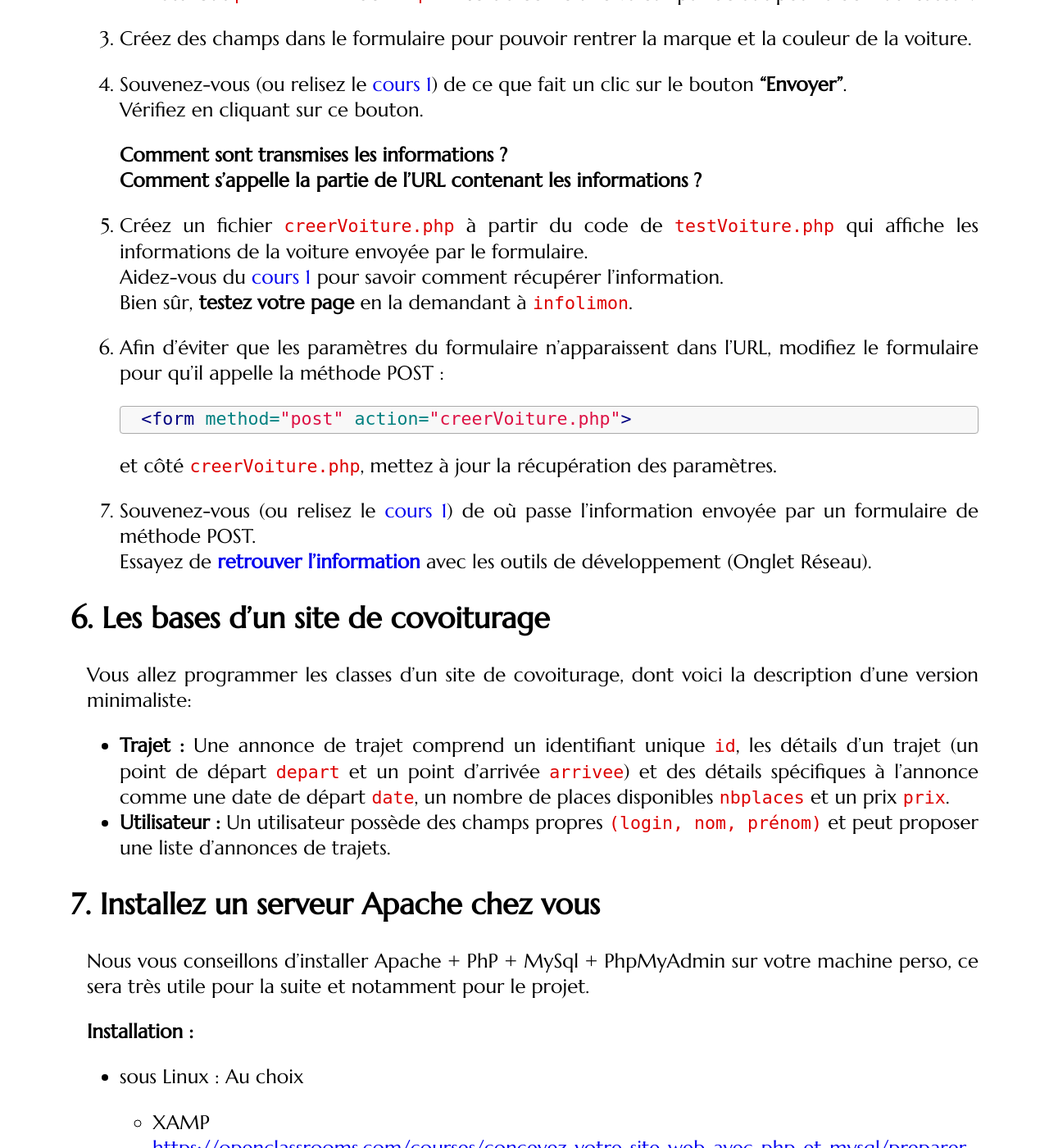
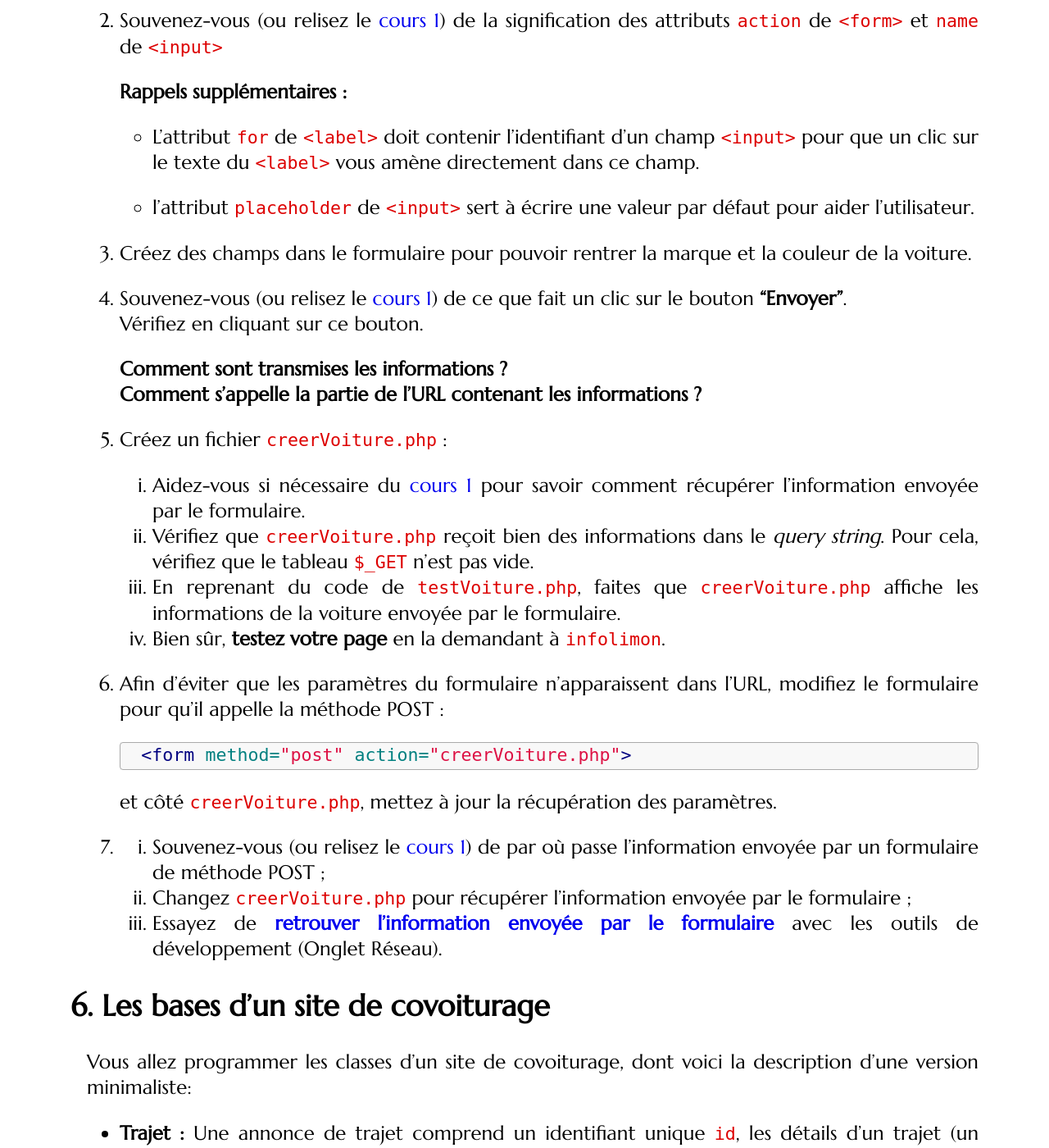
Before and after one commit to romainlebreton/R3.01-DeveloppementWeb, a Jekyll site: the page built from tutorials/tutorial1.md, in a window 1280 px wide and 1400 px high, scrolled down 12454 px. Shown: the whole window at 82% size. Built offline with Jekyll 4.4.1, drawn with Linux system fonts in a browser that asks for light colours; some web fonts are replaced; some of the changed text lies outside the part shown.

Commit message:
Remarques de Auréline

````diff
--- a/tutorials/tutorial1.md
+++ b/tutorials/tutorial1.md
@@ -5,44 +5,12 @@ layout: tutorial
 ---
 
 <!--
-FAIRE UNE PRESENTATION GLOBALE DU MODULE, DE SON EVALUATION, EDT PREVISIONNEL, COEFFICIENT
--->
-
-<!--
-Dire un mot sur les chaînes de caractères et
-require ? (cf tut1-complement)
-
-CORRIGER LES LIENS VERS tut1-complement ...
--->
-
-<!--
-
-Rajouter un exercice qui fait écrire un lien HTML en PHP avec une partie variable.
-Genre:
-
-Un formulaire où on rentre le nom et l'adresse d'un lien et qui crée le lien
-
-OU
-
-$liens = array("index","contact") et crée le menu
-
-OU
-
-Créer un lien de type GET
-
-Leur faire regarder l'onglet Réseau pour voir la requête GET
--->
-
-<!--
-Parler de var_dump ou print_r
--->
-
-<!--
 Reprendre le fil rouge de site de covoiturage
 -->
 
 <!--
-Plus d'indications sur l'installation
+Présentez les getter et setter génériques à l'aide de $objet->$attr_name
+http://php.net/manual/en/language.oop5.php
 -->
 
 ## Méthodologie
@@ -400,14 +368,25 @@ Les tableaux en PHP peuvent aussi s'indexer par des entiers ou des chaînes de c
 
 3. Faisons maintenant la même chose mais avec un tableau associatif `voiture`:
 
-   * Créez un tableau `voiture` contenant trois clés `"marque"`, `"couleur"` et
+   * Créez un tableau `$voiture` contenant trois clés `"marque"`, `"couleur"` et
    `"immatriculation"` et les valeurs de votre choix ;
 
-   * Mettez à jour votre code PHP pour afficher le contenu du tableau
+   * Utilisez l'un des affichages de débogage (*e.g.* `var_dump`) pour vérifier
+     que vous avez bien rempli votre tableau ;
+
+   * Affichez le contenu de la "voiture-tableau" au même format HTML
+
+   ```html
+   <p> Voiture 256AB34 de marque Renault (couleur bleu) </p>
+   ```
 
 4. Maintenant nous souhaitons afficher une liste de voitures :
 
-   * Créez une liste (un tableau indexé par des entiers) `$voitures` de quelques voitures
+   * Créez une liste (un tableau indexé par des entiers) `$voitures` de quelques
+     "voitures-tableaux" ;
+
+   * Utilisez l'un des affichages de débogage (*e.g.* `var_dump`) pour vérifier
+     que vous avez bien rempli  `$voitures` ;
 
    * Modifier votre code d'affichage pour écrire proprement en HTML un titre
      "Liste des voitures :" puis une liste (`<ul>`) contenant les informations
@@ -545,11 +524,15 @@ mais en affichant la voiture courante ;
    **Comment s'appelle la partie de l'URL contenant les informations ?**
 
 
-5. Créez un fichier `creerVoiture.php` à partir du code de `testVoiture.php` qui
+5. Créez un fichier `creerVoiture.php` :
+
+   1. Aidez-vous si nécessaire du [cours 1]({{site.baseurl}}/classes/class1.html)
+   pour savoir comment récupérer l'information envoyée par le formulaire.
+   1. Vérifiez que `creerVoiture.php` reçoit bien des informations dans le *query
+   string*. Pour cela, vérifiez que le tableau `$_GET` n'est pas vide.
+   1. En reprenant du code de `testVoiture.php`, faites que `creerVoiture.php`
    affiche les informations de la voiture envoyée par le formulaire.
-   Aidez-vous du [cours 1]({{site.baseurl}}/classes/class1.html) pour savoir
-   comment récupérer l'information.
-   Bien sûr, **testez votre page** en la demandant à `infolimon`.
+   1. Bien sûr, **testez votre page** en la demandant à `infolimon`.
 
 6. Afin d'éviter que les paramètres du formulaire n'apparaissent dans l'URL, modifiez
    le formulaire pour qu'il appelle la méthode POST :
@@ -560,11 +543,13 @@ mais en affichant la voiture courante ;
 
    et côté `creerVoiture.php`, mettez à jour la récupération des paramètres.
 
-7. Souvenez-vous (ou relisez le
-   [cours 1](({{site.baseurl}}/classes/class1.html))) de où passe l'information
-   envoyée par un formulaire de méthode POST.
-   Essayez de [**retrouver l'information**]({{site.baseurl}}/classes/class1.html#coutons-le-rseau) avec les outils de développement
-   (Onglet Réseau).
+7. 1. Souvenez-vous (ou relisez le
+   [cours 1](({{site.baseurl}}/classes/class1.html))) de par où passe
+   l'information envoyée par un formulaire de méthode POST ;
+   1. Changez `creerVoiture.php` pour récupérer l'information envoyée par le formulaire ;
+   1. Essayez de
+   [**retrouver l'information envoyée par le formulaire**]({{site.baseurl}}/classes/class1.html#coutons-le-rseau)
+   avec les outils de développement (Onglet Réseau).
 
 
 ## Les bases d'un site de covoiturage
````
